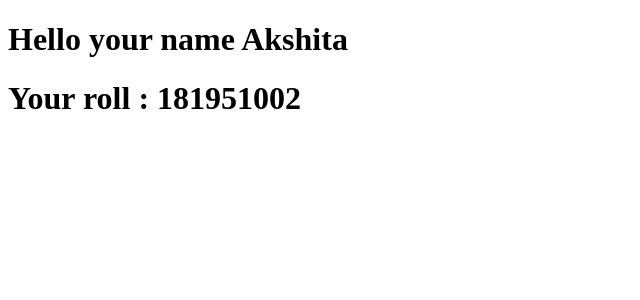
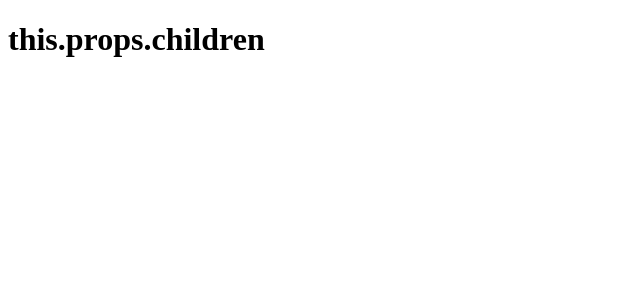
Before and after one commit to Arvindkr123/LearnReactMySide, a React (Create React App) app: page / in a window 1280 px wide. Shown: the top 300 px of the page, without its empty margins (0-640 px from the left). Built offline with nearby package versions, Linux system fonts and the light colour scheme.

Commit message:
I have added class component based props children and function based props children

```diff
--- a/src/App.js
+++ b/src/App.js
@@ -5,13 +5,7 @@
 function App() {
   return (
     <div className="bg">
-      <h1>Welcome to my React 18 App!</h1>
-      <p>Here's some new exciting features of React 18:</p>
-      <ul>
-        <li>Automatic batching of state updates</li>
-        <li>Suspense for data fetching and lazy loading</li>
-        <li>Improved server-side rendering</li>
-      </ul>
+
     </div>
   );
 }
--- a/src/Student.js
+++ b/src/Student.js
@@ -1,34 +1,21 @@
-import React from "react";
-import pt from 'prop-types'
+import React from 'react'
 
-// functional based props
 // const Student = (props) => {
 //   return (
 //     <div>
-//       <h1>Hello your name {props.name}</h1>
-//       <h1>Your roll : {props.roll}</h1>
+//       <h1>hello Arvind {props.children}</h1>
 //     </div>
 //   )
 // }
 
-// class based props
-class Student extends React.Component {
-  render() {
-    return (
+class Student extends React.Component{
+  render(){
+    return(
       <div>
-        <h1>Hello your name {this.props.name}</h1>
-        <h1>Your roll : {this.props.roll}</h1>
+        <h1>this.props.children</h1>
       </div>
-    );
+    )
   }
 }
-Student.propTypes = {
-    name:pt.string.isRequired,
-    roll:pt.number.isRequired
-}
-
-Student.defaultProps = {
-    name : 'Akshita'
-};
 
 export default Student;
--- a/src/index.js
+++ b/src/index.js
@@ -3,8 +3,4 @@
 import App from "./App";
 import Student from "./Student";
 
-// ReactDOM.render(<App />, document.getElementById("root"));
-
-// ReactDOM.createRoot(document.getElementById("root")).render(<App />);
-// ReactDOM.createRoot(document.getElementById('root')).render(<Student name ={'Arvind'} roll={181951000+2}/>)
-ReactDOM.createRoot(document.getElementById('root')).render(<Student  roll={181951000+2}/>)
+ReactDOM.createRoot(document.getElementById('root')).render(<Student>I am Child {125}</Student>)
```
